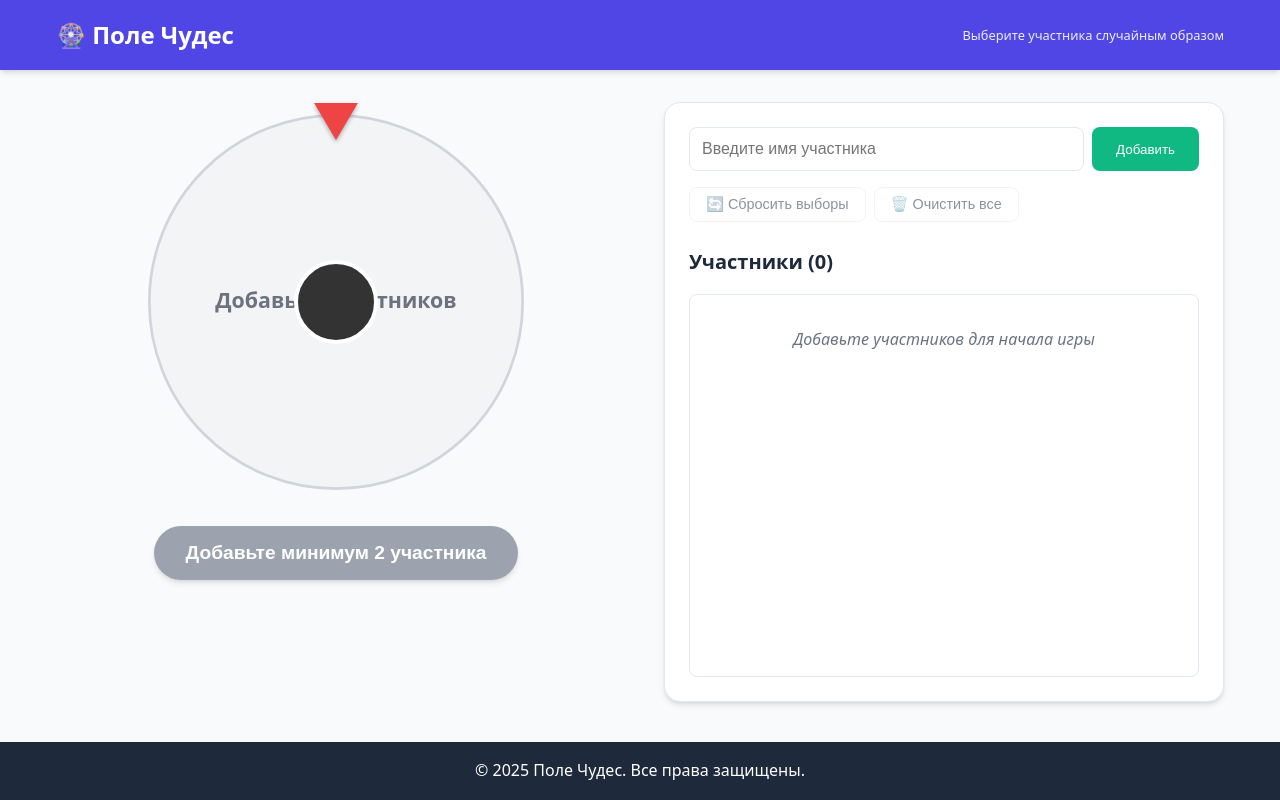
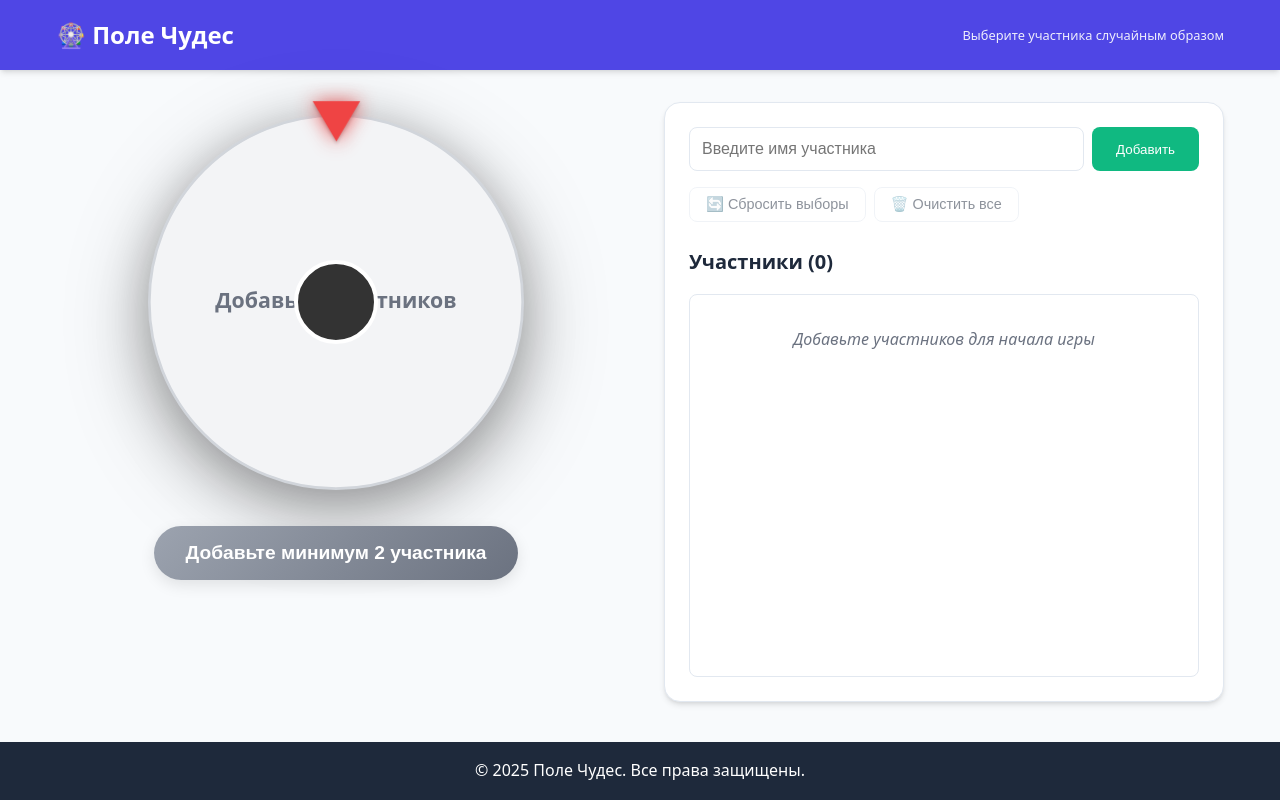
Before and after one commit to ShotAlex/miracle-field, a Next.js app: page / in a window 1280 px wide. Built offline with nearby package versions, Linux system fonts and the light colour scheme.

Commit message:
feat: add confiti

```diff
--- a/src/app/globals.css
+++ b/src/app/globals.css
@@ -105,6 +105,7 @@ body {
   display: flex;
   align-items: center;
   justify-content: center;
+  perspective: 1000px; /* 3D перспектива */
 }
 
 .wheel-pointer {
@@ -114,15 +115,30 @@ body {
   color: var(--danger-color);
   z-index: 10;
   text-shadow: 0 2px 4px rgba(0,0,0,0.3);
+  animation: pointerGlow 2s ease-in-out infinite alternate;
+}
+
+@keyframes pointerGlow {
+  from {
+    text-shadow: 0 2px 4px rgba(0,0,0,0.3);
+    transform: scale(1);
+  }
+  to {
+    text-shadow: 0 0 20px var(--danger-color), 0 2px 4px rgba(0,0,0,0.3);
+    transform: scale(1.1);
+  }
 }
 
 .wheel {
   transition: transform 4s cubic-bezier(0.25, 0.46, 0.45, 0.94);
-  filter: drop-shadow(var(--shadow-lg));
+  filter: drop-shadow(0 20px 40px rgba(0,0,0,0.3)) drop-shadow(0 10px 20px rgba(0,0,0,0.2));
+  transform-style: preserve-3d;
 }
 
 .wheel.spinning {
   transition: transform 4s cubic-bezier(0.25, 0.46, 0.45, 0.94);
+  filter: drop-shadow(0 25px 50px rgba(0,0,0,0.4)) drop-shadow(0 15px 30px rgba(0,0,0,0.3));
+  transform: rotateX(5deg); /* 3D наклон во время кружения */
 }
 
 .wheel.fine-tuning {
@@ -130,8 +146,17 @@ body {
 }
 
 .highlighted-sector {
-  filter: brightness(1.3);
-  animation: pulse 0.5s ease-in-out infinite alternate;
+  filter: brightness(1.3) drop-shadow(0 0 10px currentColor);
+  animation: neonPulse 0.8s ease-in-out infinite alternate;
+}
+
+@keyframes neonPulse {
+  from {
+    filter: brightness(1.3) drop-shadow(0 0 10px currentColor);
+  }
+  to {
+    filter: brightness(1.6) drop-shadow(0 0 20px currentColor) drop-shadow(0 0 30px currentColor);
+  }
 }
 
 @keyframes pulse {
@@ -140,7 +165,7 @@ body {
 }
 
 .spin-button {
-  background: var(--primary-color);
+  background: linear-gradient(135deg, var(--primary-color), #059669);
   color: white;
   border: none;
   padding: 1rem 2rem;
@@ -149,29 +174,66 @@ body {
   border-radius: 50px;
   cursor: pointer;
   transition: all 0.3s ease;
-  box-shadow: var(--shadow);
+  box-shadow: 0 10px 30px rgba(16, 185, 129, 0.3), 0 5px 15px rgba(0,0,0,0.2);
   min-width: 150px;
+  position: relative;
+  overflow: hidden;
+  animation: buttonAttention 3s ease-in-out infinite;
+}
+
+.spin-button::before {
+  content: '';
+  position: absolute;
+  top: 0;
+  left: -100%;
+  width: 100%;
+  height: 100%;
+  background: linear-gradient(90deg, transparent, rgba(255,255,255,0.3), transparent);
+  transition: left 0.5s;
 }
 
 .spin-button:hover:not(:disabled) {
-  background: var(--primary-hover);
-  transform: translateY(-2px);
-  box-shadow: var(--shadow-lg);
+  background: linear-gradient(135deg, #059669, #047857);
+  transform: translateY(-3px);
+  box-shadow: 0 15px 40px rgba(16, 185, 129, 0.4), 0 8px 25px rgba(0,0,0,0.3);
+}
+
+.spin-button:hover:not(:disabled)::before {
+  left: 100%;
 }
 
 .spin-button:disabled {
-  background: #9ca3af;
+  background: linear-gradient(135deg, #9ca3af, #6b7280);
   cursor: not-allowed;
   transform: none;
+  box-shadow: 0 5px 15px rgba(0,0,0,0.1);
+  animation: none;
 }
 
 .spin-button.spinning {
-  animation: buttonPulse 1s ease-in-out infinite alternate;
+  animation: buttonSpinning 1s ease-in-out infinite alternate;
 }
 
-@keyframes buttonPulse {
-  from { transform: scale(1); }
-  to { transform: scale(1.05); }
+@keyframes buttonAttention {
+  0%, 70%, 100% {
+    box-shadow: 0 10px 30px rgba(16, 185, 129, 0.3), 0 5px 15px rgba(0,0,0,0.2);
+    transform: scale(1);
+  }
+  15%, 55% {
+    box-shadow: 0 15px 40px rgba(16, 185, 129, 0.5), 0 8px 25px rgba(0,0,0,0.3);
+    transform: scale(1.03);
+  }
+}
+
+@keyframes buttonSpinning {
+  from {
+    transform: scale(1);
+    box-shadow: 0 10px 30px rgba(16, 185, 129, 0.3), 0 5px 15px rgba(0,0,0,0.2);
+  }
+  to {
+    transform: scale(1.05);
+    box-shadow: 0 15px 40px rgba(16, 185, 129, 0.5), 0 8px 25px rgba(0,0,0,0.3);
+  }
 }
 
 .available-count {
@@ -187,6 +249,38 @@ body {
   margin-top: 0.5rem;
   padding: 0.5rem;
   text-align: center;
+}
+
+/* Confetti Effect */
+.confetti-container {
+  position: fixed;
+  top: 0;
+  left: 0;
+  width: 100vw;
+  height: 100vh;
+  pointer-events: none;
+  z-index: 1000;
+  overflow: hidden;
+}
+
+.confetti-piece {
+  position: absolute;
+  width: 10px;
+  height: 10px;
+  top: -10px;
+  border-radius: 50%;
+  animation: confettiFall 4s linear forwards;
+}
+
+@keyframes confettiFall {
+  0% {
+    transform: translateY(-10px) rotate(0deg);
+    opacity: 1;
+  }
+  100% {
+    transform: translateY(100vh) rotate(720deg);
+    opacity: 0;
+  }
 }
 
 /* Names Section */
@@ -302,7 +396,39 @@ body {
 .names-list__item {
   padding: 0.75rem;
   border-bottom: 1px solid var(--border-color);
-  transition: all 0.2s ease;
+  transition: all 0.4s cubic-bezier(0.25, 0.46, 0.45, 0.94);
+  opacity: 0;
+  transform: translateX(-20px);
+  animation: slideInLeft 0.6s ease-out forwards;
+}
+
+/* Задержки для плавного появления элементов списка */
+.names-list__item:nth-child(1) { animation-delay: 0.1s; }
+.names-list__item:nth-child(2) { animation-delay: 0.2s; }
+.names-list__item:nth-child(3) { animation-delay: 0.3s; }
+.names-list__item:nth-child(4) { animation-delay: 0.4s; }
+.names-list__item:nth-child(5) { animation-delay: 0.5s; }
+.names-list__item:nth-child(6) { animation-delay: 0.6s; }
+.names-list__item:nth-child(7) { animation-delay: 0.7s; }
+.names-list__item:nth-child(8) { animation-delay: 0.8s; }
+.names-list__item:nth-child(9) { animation-delay: 0.9s; }
+.names-list__item:nth-child(n+10) { animation-delay: 1s; }
+
+.names-list__item:hover {
+  background: linear-gradient(135deg, rgba(59, 130, 246, 0.05), rgba(16, 185, 129, 0.05));
+  transform: translateX(5px);
+  box-shadow: 0 4px 15px rgba(0,0,0,0.1);
+}
+
+@keyframes slideInLeft {
+  from {
+    opacity: 0;
+    transform: translateX(-20px);
+  }
+  to {
+    opacity: 1;
+    transform: translateX(0);
+  }
 }
 
 .names-list__item:last-child {
@@ -332,8 +458,32 @@ body {
 }
 
 .names-list__item.just-selected {
-  background: #dcfce7;
+  background: linear-gradient(135deg, #dcfce7, #bbf7d0);
   border-left: 4px solid var(--secondary-color);
+  animation: bounceWin 0.8s ease-out, neonGlow 2s ease-in-out;
+  box-shadow: 0 0 20px rgba(34, 197, 94, 0.3), 0 0 40px rgba(34, 197, 94, 0.1);
+}
+
+@keyframes bounceWin {
+  0% { transform: scale(1); }
+  15% { transform: scale(1.1) translateX(10px); }
+  30% { transform: scale(1.05) translateX(-5px); }
+  45% { transform: scale(1.08) translateX(3px); }
+  60% { transform: scale(1.02) translateX(-1px); }
+  75% { transform: scale(1.05) translateX(1px); }
+  100% { transform: scale(1); }
+}
+
+@keyframes neonGlow {
+  0% {
+    box-shadow: 0 0 5px rgba(34, 197, 94, 0.2);
+  }
+  50% {
+    box-shadow: 0 0 20px rgba(34, 197, 94, 0.4), 0 0 40px rgba(34, 197, 94, 0.2), 0 0 60px rgba(34, 197, 94, 0.1);
+  }
+  100% {
+    box-shadow: 0 0 10px rgba(34, 197, 94, 0.3);
+  }
 }
 
 .names-list__content {
--- a/src/app/page.tsx
+++ b/src/app/page.tsx
@@ -6,6 +6,7 @@ import Footer from '../components/Footer';
 import Wheel from '../components/Wheel';
 import NamesList from '../components/NamesList';
 import NameInput from '../components/NameInput';
+import Confetti from '../components/Confetti';
 
 interface Person {
   id: string;
@@ -18,6 +19,7 @@ export default function Home() {
   const [selectedPersonId, setSelectedPersonId] = useState<string | null>(null);
   const [justSelectedId, setJustSelectedId] = useState<string | null>(null);
   const [isSpinning, setIsSpinning] = useState(false);
+  const [showConfetti, setShowConfetti] = useState(false);
 
   // Загрузка данных из localStorage при монтировании компонента
   useEffect(() => {
@@ -67,6 +69,9 @@ export default function Home() {
     // Сначала показываем зеленую подсветку (только что выбранного)
     setJustSelectedId(personId);
     setSelectedPersonId(personId);
+
+    // Запускаем конфетти! 🎊
+    setShowConfetti(true);
 
     // Через 2 секунды убираем зеленую подсветку, делаем участника неактивным, но оставляем синюю подсветку
     setTimeout(() => {
@@ -156,6 +161,11 @@ export default function Home() {
       </main>
 
       <Footer />
+
+      <Confetti
+        isActive={showConfetti}
+        onComplete={() => setShowConfetti(false)}
+      />
     </div>
   );
 }
--- /dev/null
+++ b/src/components/Confetti.tsx
@@ -0,0 +1,48 @@
+'use client';
+
+import { useEffect, useState } from 'react';
+
+interface ConfettiProps {
+  isActive: boolean;
+  onComplete?: () => void;
+}
+
+export default function Confetti({ isActive, onComplete }: ConfettiProps) {
+  const [pieces, setPieces] = useState<number[]>([]);
+
+  useEffect(() => {
+    if (!isActive) {
+      setPieces([]);
+      return;
+    }
+
+    // Создаем конфетти один раз
+    setPieces(Array.from({ length: 100 }, (_, i) => i));
+
+    // Завершаем через 4 секунды
+    const timeout = setTimeout(() => {
+      setPieces([]);
+      onComplete?.();
+    }, 4000);
+
+    return () => clearTimeout(timeout);
+  }, [isActive, onComplete]);
+
+  if (!isActive || pieces.length === 0) return null;
+
+  return (
+    <div className="confetti-container">
+      {pieces.map((id) => (
+        <div
+          key={id}
+          className="confetti-piece"
+          style={{
+            left: `${Math.random() * 100}%`,
+            animationDelay: `${Math.random() * 3}s`,
+            backgroundColor: ['#FF6B6B', '#4ECDC4', '#45B7D1', '#96CEB4', '#FFEAA7', '#DDA0DD'][Math.floor(Math.random() * 6)]
+          }}
+        />
+      ))}
+    </div>
+  );
+}
```
Also changed, not shown: src/components/EffectsControl.tsx (added, +65 -0 lines).
